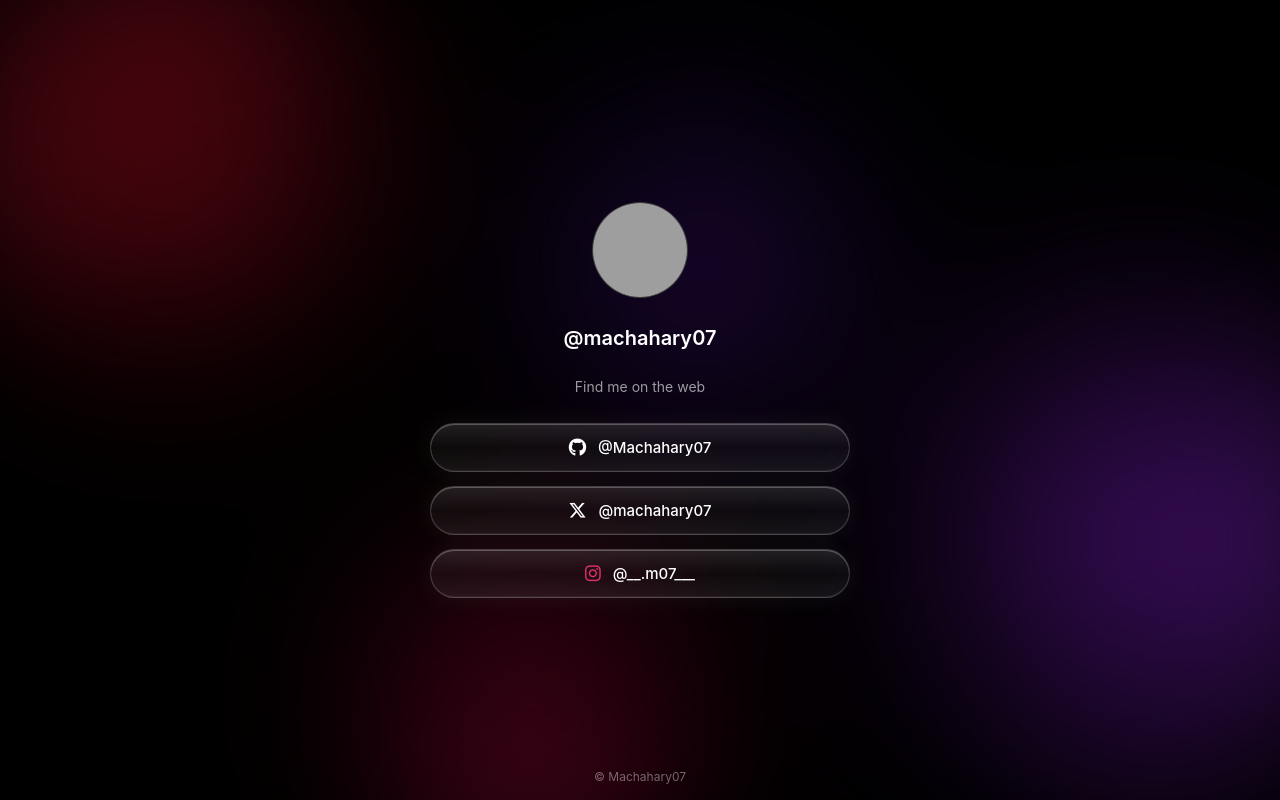
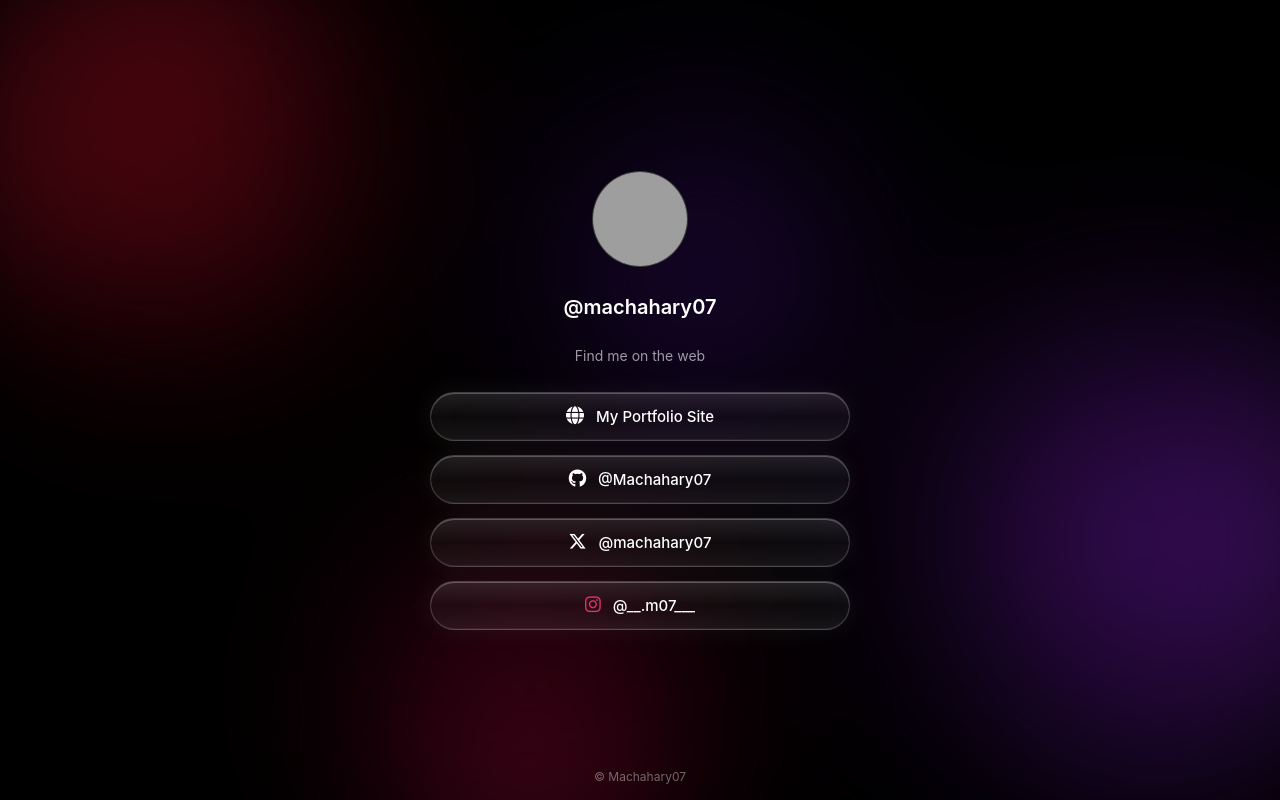
Before and after one commit to Machahary07/link-tree, a plain HTML site: page index.html in a window 1280 px wide. Drawn offline with Linux system fonts and the light colour scheme; grey boxes are pictures that could not be loaded.

Commit message:
Add portfolio link to index.html
Added a link to my portfolio site in the navigation.

```diff
--- a/index.html
+++ b/index.html
@@ -146,6 +146,10 @@
     <div class="handle">@machahary07</div>
     <div class="bio">Find me on the web</div>
     <nav class="links">
+      <a class="link" href="https://itsjeu.com/" target="_blank" rel="noopener noreferrer">
+        <i class="fa-solid fa-globe" style="color: #fff;"></i>
+        <span>My Portfolio Site</span>
+      </a>
       <a class="link" href="https://github.com/Machahary07" target="_blank" rel="noopener noreferrer">
         <i class="fa-brands fa-github" style="color: #fff;"></i>
         <span>@Machahary07</span>
```
